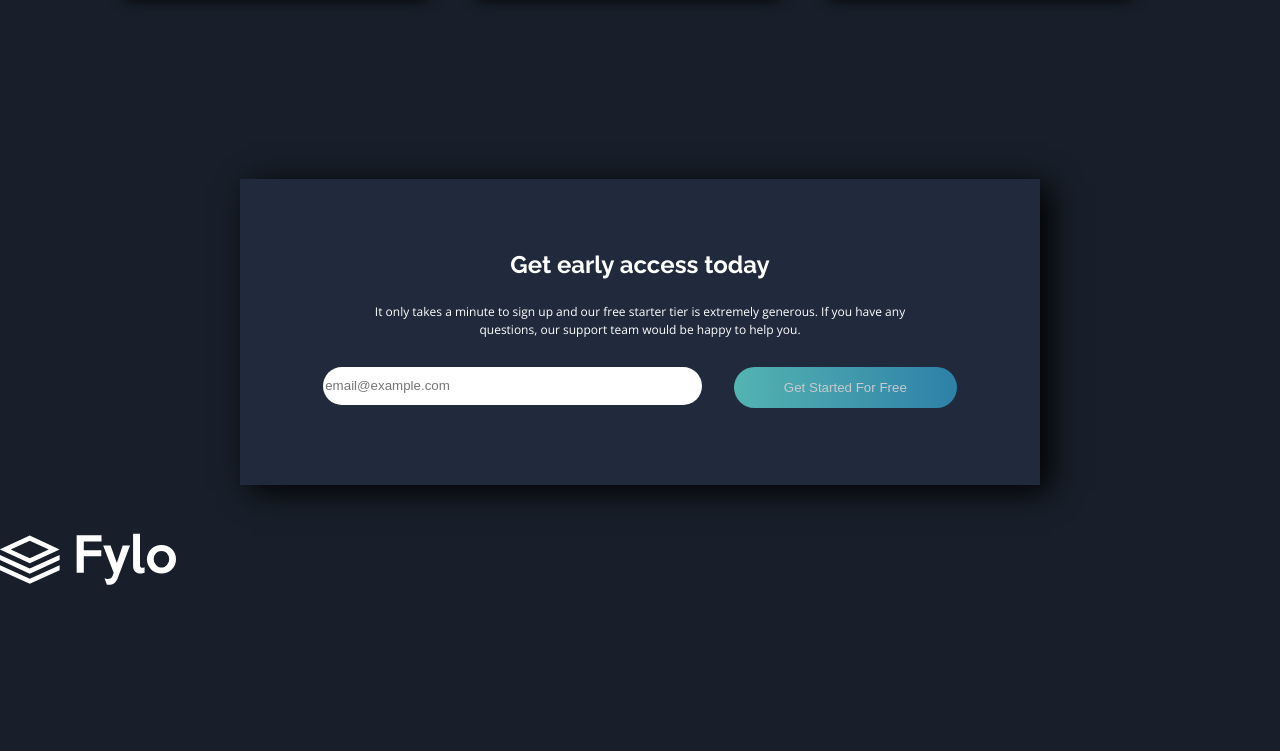
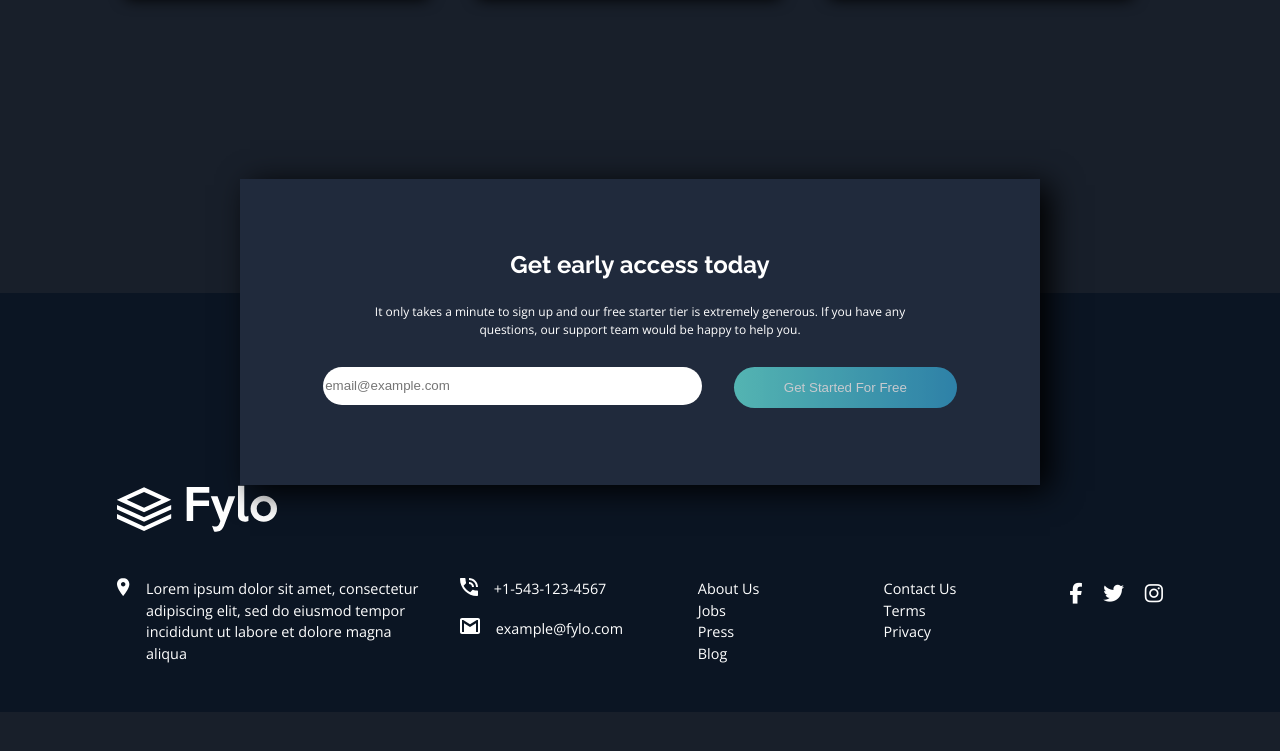
Before and after one commit to M-elhamdaoui/Challenge-1, a plain HTML site: page index.html in a window 1280 px wide. Shown: the part 2181-2932 px from the top of the page. Drawn offline with nearby package versions, Linux system fonts and the light colour scheme.

Commit message:
finished

```diff
--- a/index.html
+++ b/index.html
@@ -9,6 +9,7 @@
   <link href="https://fonts.googleapis.com/css2?family=Open+Sans:wght@400;700&display=swap" rel="stylesheet">
   <title>Frontend Mentor | Fylo landing page with dark theme and features grid</title>
   <link rel="stylesheet" href="css/style.css">
+  <script src="https://kit.fontawesome.com/577de7cc37.js" crossorigin="anonymous"></script>
   <!-- Feel free to remove these styles or customise in your own stylesheet 👍 -->
   <style>
     .attribution { font-size: 11px; text-align: center; }
@@ -206,27 +207,71 @@
   </section>
 
   <footer class="footer">
+    <div class="footer__container container container--pall">
+
+
     <div class="logo">
       <img src="/Challenge-1/images/logo.svg" >
     </div>
     <div class="adress">
-      <p></p>
+      <div class="adress__image">
+        <img src="images/icon-location.svg">
+      </div>
+      <div class="adress__text">
+        Lorem ipsum dolor sit amet, consectetur adipiscing elit, sed do eiusmod tempor incididunt ut labore et
+  dolore magna aliqua
+      </div>
+
+
+    </div>
+    <div class="contact">
+
+      <div class="tel">
+      <div class="tel__icon">
+        <img src="images/icon-phone.svg" >
+      </div>
+      <div class="tel__number">
+        +1-543-123-4567
+      </div>
+
+     </div>
+      <div class="email">
+
+
+      <div class="email__icon">
+        <img src="images/icon-email.svg" >
+      </div>
+      <div class="email__mail">
+        example@fylo.com
+      </div>
+    </div>
 
     </div>
 
+    <div class="menu">
+      <a href="#">About Us</a>
+      <a href="#">Jobs</a>
+      <a href="#">Press</a>
+      <a href="#">Blog</a>
+    </div>
+
+    <div class="help">
+      <a href="#">Contact Us</a>
+      <a href="#">Terms</a>
+      <a href="#">Privacy</a>
+
+    </div>
+
+    <div class="social">
+      <a href="#"><i class="fab fa-facebook-f"></i></a>
+      <a href="#"><i class="fab fa-twitter"></i></a>
+      <a href="#"><i class="fab fa-instagram"></i></a>
+
+    </div>
+  </div>
   </footer>
 
   <!--
-
-
-
-
-
-
-
-
-
-  .
 
 
 
@@ -243,47 +288,6 @@
 
 
 
-
-
-
-
-
-
-
-
-
-
-
-
-
-
-
-
-
-
-
-
-
-
-
-
-
-
-  Lorem ipsum dolor sit amet, consectetur adipiscing elit, sed do eiusmod tempor incididunt ut labore et
-  dolore magna aliqua
-
-  +1-543-123-4567
-  example@fylo.com
-
-  About Us
-  Jobs
-  Press
-  Blog
-
-  Contact Us
-  Terms
-  Privacy
-
   <footer>
     <p class="attribution">
       Challenge by <a href="https://www.frontendmentor.io?ref=challenge" target="_blank">Frontend Mentor</a>.
--- /dev/null
+++ b/sass/_footer.scss
@@ -0,0 +1,133 @@
+.footer{
+    position: relative;
+    left: 0;
+    right: 0;
+    top: -10%;
+    bottom: 10rem;
+    padding-top: 10rem;
+    background-color: $darkBlueFooter;
+    &__container{
+        padding: 3rem;
+        display: flex;
+        justify-content: center;
+        flex-direction: column;
+        font-size: 0.9rem;
+
+        @include breakpoint-up(medium){
+            flex-direction: row;
+            flex-wrap: wrap;
+            justify-content: space-between;
+            padding: 2rem;
+
+        }
+
+
+    }
+    .logo{
+
+        margin-bottom: 2.5rem;
+        flex-basis: 100%;
+        img{
+            width: 10rem;
+            height: auto;
+        }
+    }
+    .adress{
+
+        padding-bottom: 1rem;
+        @include breakpoint-up(medium){
+            flex-basis: 30%;
+        }
+        display: flex;
+        &__image{
+            margin-right: 1rem;
+        }
+        &__text{
+
+        }
+    }
+
+    .contact{
+        @include breakpoint-up(medium){
+            flex-basis: 20%;
+        }
+
+
+    }
+    .tel{
+        display: flex;
+        padding-bottom: 1rem;
+        &__icon{
+            margin-right: 1rem;
+        }
+        &__number{
+
+        }
+    }
+
+    .email{
+        display: flex;
+        &__icon{
+            margin-right: 1rem;
+        }
+        &__mail{
+
+        }
+    }
+    .menu{
+        @include breakpoint-up(medium){
+            flex-basis: 15%;
+            padding: 0;
+        }
+        padding-top: 5rem;
+        display: flex;
+        flex-direction: column;
+        font-size: 0.9rem;
+
+        a{
+            color:$white ;
+        }
+    }
+    .help{
+        @include breakpoint-up(medium){
+            flex-basis: 15%;
+            padding: 0;
+        }
+        padding-top: 3rem;
+        display: flex;
+        flex-direction: column;
+
+        a{
+            color:$white ;
+        }
+
+    }
+    .social{
+        @include breakpoint-up(medium){
+            flex-basis: 8%;
+            padding: 0;
+        }
+        display: flex;
+        justify-content: center;
+        width: 100%;
+        padding-top: 2rem;
+        font-size: 1.3rem;
+        a:not(:last-child){
+            margin-right: 1.3rem;
+
+        }
+        a{
+            color:$white ;
+
+
+        }
+
+    }
+    a{
+        transition: all 200ms ease-in-out;
+    }
+    a:hover{
+        color:$cyan ;
+    }
+
+}
--- a/sass/_global.scss
+++ b/sass/_global.scss
@@ -40,10 +40,15 @@ body{
             position: absolute;
             background-color: $darkBlueMain;
             top: 90vh;
-            bottom: -600vh;
+            bottom: -280vh;
             left: 0;
             right: 0;
-
+            @include breakpoint-up(medium){
+                bottom: -234vh;
+            }
+           @include breakpoint-up(large){
+               bottom: -100vh;
+           }
             z-index: -1;
         }
         @include breakpoint-up(medium){
--- a/sass/_posts.scss
+++ b/sass/_posts.scss
@@ -7,7 +7,7 @@
         position: relative;
 
 
-        @include breakpoint-up(medium){
+        @include breakpoint-up(large){
             flex-direction: row;
         }
 
@@ -17,7 +17,7 @@
     .quote{
         position: relative;
         margin-bottom: 3rem;
-         @include breakpoint-up(medium){
+         @include breakpoint-up(large){
              margin-bottom: 0;
             margin-right: 3rem;
          }
@@ -36,6 +36,7 @@
     .post{
 
         width: 19rem;
+        overflow: visible;
         background-color:$darkBlueSingUp ;
        box-shadow: 0px 2px 15px black;
         border-radius: 5px;
@@ -47,7 +48,7 @@
         &:not(:last-child){
             margin-bottom: 3rem;
         }
-        @include breakpoint-up(medium){
+        @include breakpoint-up(large){
           &:not(:last-child){
               margin-bottom: 0;
               margin-right: 3rem;
--- a/sass/style.scss
+++ b/sass/style.scss
@@ -7,3 +7,4 @@
 @import 'productive';
 @import 'posts';
 @import 'access';
+@import 'footer';
```
Also changed, not shown: css/style.css, 1 other file.
